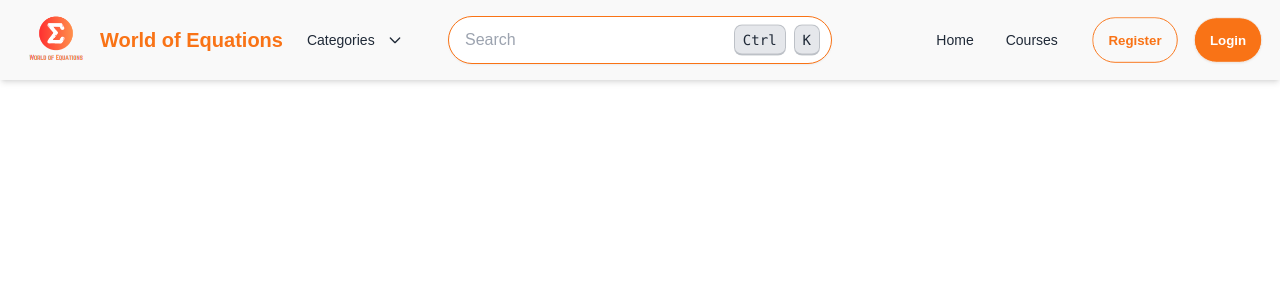
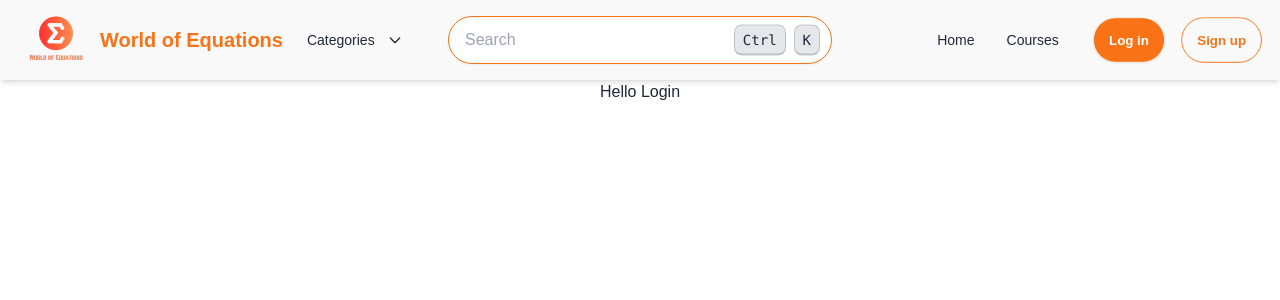
Before and after one commit to iBRabbit/World-of-Equations, a React (Create React App) app in the folder frontend/: page /login in a window 1280 px wide. Shown: the top 300 px of the page. Built offline with nearby package versions, Linux system fonts and the light colour scheme.

Commit message:
Added page navigation

```diff
--- a/frontend/src/App.js
+++ b/frontend/src/App.js
@@ -3,6 +3,9 @@ import { BrowserRouter as Router, Route, Routes } from "react-router-dom";
 import { Helmet } from "react-helmet";
 
 import AppNavbar from "./layouts/Navbar";
+import Dashboard from "./pages/Dashboard";
+import Register from "./pages/auth/Register";
+import Login from "./pages/auth/Login";
 
 function App() {
   return (
@@ -13,8 +16,10 @@ function App() {
       <Router>
         <AppNavbar />
         <Routes>
-
-        </Routes>
+          <Route path="/" element = {<Dashboard />} />
+          <Route path="/signup" element = {<Register />} />
+          <Route path="/login" element = {<Login />} />
+         </Routes>
       </Router>
     </div>
   );
--- a/frontend/src/layouts/Navbar.jsx
+++ b/frontend/src/layouts/Navbar.jsx
@@ -65,10 +65,10 @@ const AppNavbar = () => {
               <a>Courses</a>
             </li>
             <li>
-              <a>Register</a>
+              <a href="/signup">Sign up</a>
             </li>
             <li>
-              <a>Login</a>
+              <a href="/login">Log in</a>
             </li>
           </ul>
         </div>
@@ -83,21 +83,21 @@ const AppNavbar = () => {
               <a className="px-4" style={{ color: "#1f2937" }}>Courses</a>
             </li>
           </ul>
-          <a
+          <a href="/login"
+            className="btn ml-3 px-4 py-2 text-sm rounded-full text-white transition-all"
+            style={{ backgroundColor: "#f97316" }}
+            onMouseEnter={(e) => (e.target.style.backgroundColor = "#ea580c")}
+            onMouseLeave={(e) => (e.target.style.backgroundColor = "#f97316")}
+          >
+            Log in
+          </a>
+          <a href = '/signup'
             className="btn btn-outline ml-3 px-4 py-2 text-sm rounded-full transition-all"
             style={{ borderColor: "#f97316", color: "#f97316" }}
             onMouseEnter={(e) => (e.target.style.backgroundColor = "#fb923c", e.target.style.color = "#fff")}
             onMouseLeave={(e) => (e.target.style.backgroundColor = "transparent", e.target.style.color = "#f97316")}
           >
-            Register
-          </a>
-          <a
-            className="btn ml-3 px-4 py-2 text-sm rounded-full text-white transition-all"
-            style={{ backgroundColor: "#f97316" }}
-            onMouseEnter={(e) => (e.target.style.backgroundColor = "#ea580c")}
-            onMouseLeave={(e) => (e.target.style.backgroundColor = "#f97316")}
-          >
-            Login
+            Sign up
           </a>
         </div>
       </div>
--- /dev/null
+++ b/frontend/src/pages/Dashboard.jsx
@@ -0,0 +1,11 @@
+import React from 'react'
+
+function Dashboard() {
+  return (
+    <div>
+      Hello world
+    </div>
+  )
+}
+
+export default Dashboard
--- /dev/null
+++ b/frontend/src/pages/auth/Login.jsx
@@ -0,0 +1,11 @@
+import React from 'react'
+
+function Login() {
+  return (
+    <div>
+        Hello Login
+    </div>
+  )
+}
+
+export default Login
--- /dev/null
+++ b/frontend/src/pages/auth/Register.jsx
@@ -0,0 +1,11 @@
+import React from 'react'
+
+function Register() {
+  return (
+    <div>
+      Hello sign up
+    </div>
+  )
+}
+
+export default Register
```
